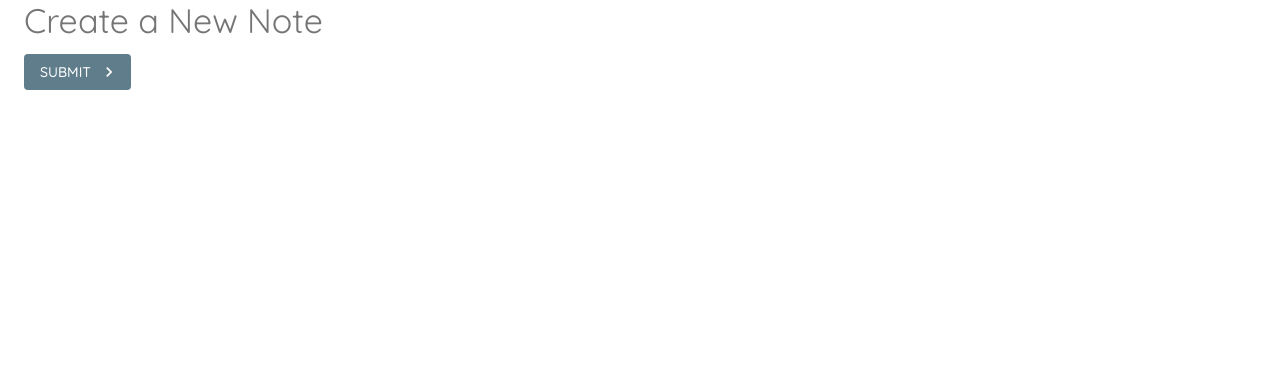
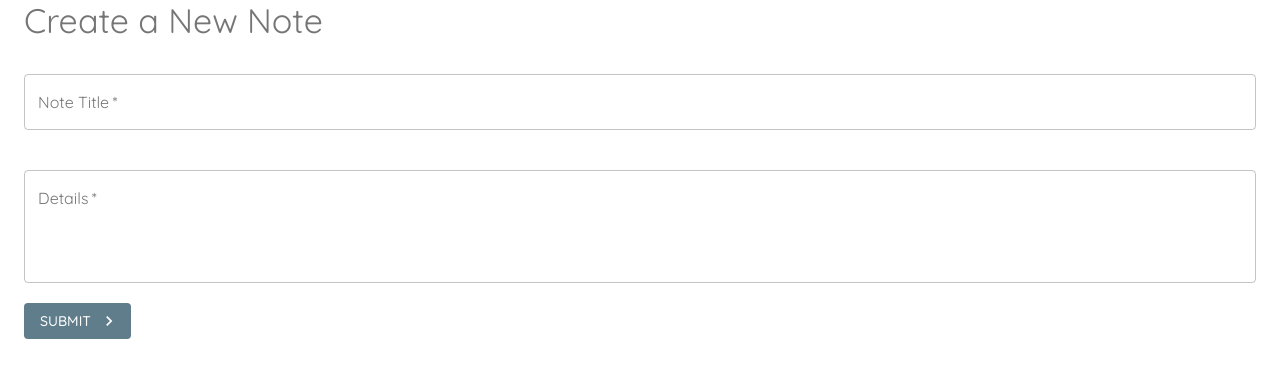
Before and after one commit to DandunAdi/learn-material-ui, a React (Create React App) app: page /create in a window 1280 px wide. Shown: the top 378 px of the page. Built offline with nearby package versions, Linux system fonts and the light colour scheme.

Commit message:
LEARN: Textfield component

```diff
--- a/src/pages/Create.js
+++ b/src/pages/Create.js
@@ -1,7 +1,43 @@
-import { Button, Container, Typography } from "@material-ui/core";
+import {
+  Button,
+  Container,
+  makeStyles,
+  TextField,
+  Typography,
+} from "@material-ui/core";
 import KeyboardArrowRightIcon from "@material-ui/icons/KeyboardArrowRight";
+import { useState } from "react";
+
+const useStyles = makeStyles({
+  fields: {
+    margin: "20px 0",
+  },
+});
 
 const Create = () => {
+  const classes = useStyles();
+  const [title, setTitle] = useState("");
+  const [details, setDetails] = useState("");
+  const [titleError, setTitleError] = useState(false);
+  const [detailsError, setDetailsError] = useState(false);
+
+  const handleSubmit = (e) => {
+    e.preventDefault();
+    setTitleError(false);
+    setDetailsError(false);
+
+    if (!title) {
+      setTitleError(true);
+    }
+    if (!details) {
+      setDetailsError(true);
+    }
+
+    if (title && details) {
+      console.log(title, details);
+    }
+  };
+
   return (
     <Container>
       <Typography
@@ -12,16 +48,40 @@
       >
         Create a New Note
       </Typography>
+
+      <form noValidate autoComplete="off" onSubmit={handleSubmit}>
+        <TextField
+          className={classes.fields}
+          label="Note Title"
+          variant="outlined"
+          fullWidth
+          required
+          onChange={(e) => setTitle(e.target.value)}
+          error={titleError}
+        />
+
+        <TextField
+          className={classes.fields}
+          label="Details"
+          variant="outlined"
+          fullWidth
+          required
+          multiline
+          rows={4}
+          onChange={(e) => setDetails(e.target.value)}
+          error={detailsError}
+        />
+
         <Button
           type="submit"
           variant="contained"
           color="primary"
           disableElevation
-        onClick={() => console.log("clicked!")}
           endIcon={<KeyboardArrowRightIcon />}
         >
           Submit
         </Button>
+      </form>
     </Container>
   );
 };
```
Lines whose indentation alone changed are shown as unchanged.
